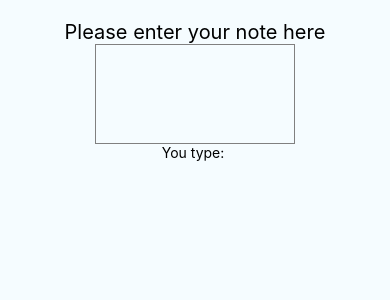
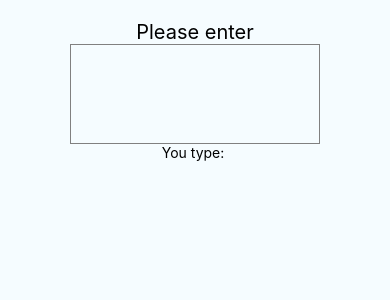
Before and after one commit to CodeAcademyBKK2017/NoteTaker, a React Native app: screen / in a window 390 px wide. Shown: the top 300 px of the page. Built offline with nearby package versions, Linux system fonts and the light colour scheme.

Commit message:
input text

```diff
--- a/App.js
+++ b/App.js
@@ -5,6 +5,7 @@
  */
 
 import React, { Component } from 'react';
+import InputText from './app/component/inputText';
 import ShowText from './app/component/showText';
 import {
   Platform,
@@ -21,7 +22,7 @@ const instructions = Platform.select({
     'Shake or press menu button for dev menu',
 });
 
-export default class App extends Component<{}> {
+export default class App extends Component {
   state = {
     text: ''
   }
@@ -31,13 +32,9 @@ export default class App extends Component<{}> {
    }
 
   render() {
-    console.log(this.state.text);
     return (
       <View style={styles.container}>
-        <Text style={styles.welcome}>
-          Please enter your note here
-        </Text>
-        <TextInput style={styles.instructions} onChangeText = {this.changeText}/>
+        <InputText changeText={this.changeText}/>
         <ShowText text={this.state.text}/>
       </View>
     );
--- /dev/null
+++ b/app/component/inputText.js
@@ -0,0 +1,37 @@
+import React, { Component } from 'react';
+import {
+  Platform,
+  StyleSheet,
+  Text,
+  View,
+  TextInput
+} from 'react-native';
+
+class InputText extends Component {
+  render() {
+    return (
+        <View>
+                <Text style={styles.welcome}>
+                Please enter
+                </Text>
+                <TextInput
+                style={{width:250,height: 100, borderColor: 'gray', borderWidth: 1}}
+                onChangeText={this.props.changeText}
+                multiline = {true}
+                numberOfLines = {4}
+                />
+            </View>
+    );
+  }
+}
+
+const styles = StyleSheet.create({
+    welcome: {
+      fontSize: 20,
+      textAlign: 'center',
+      marginTop: 20,
+    },
+  });
+
+
+export default InputText;
--- a/app/component/showText.js
+++ b/app/component/showText.js
@@ -10,7 +10,6 @@ import {
 class ShowText extends Component {
   render() {
     return (
-
         <Text>
           You type: {this.props.text}
         </Text>
```
